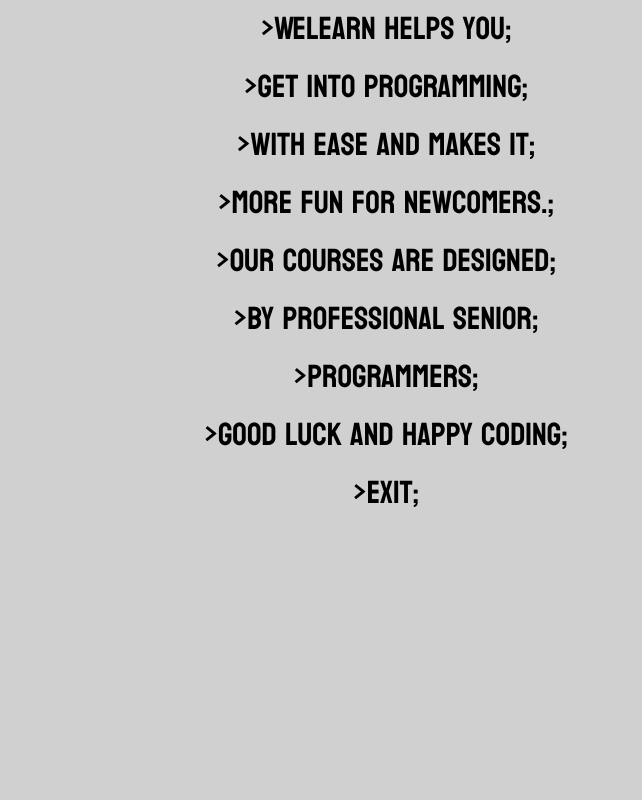
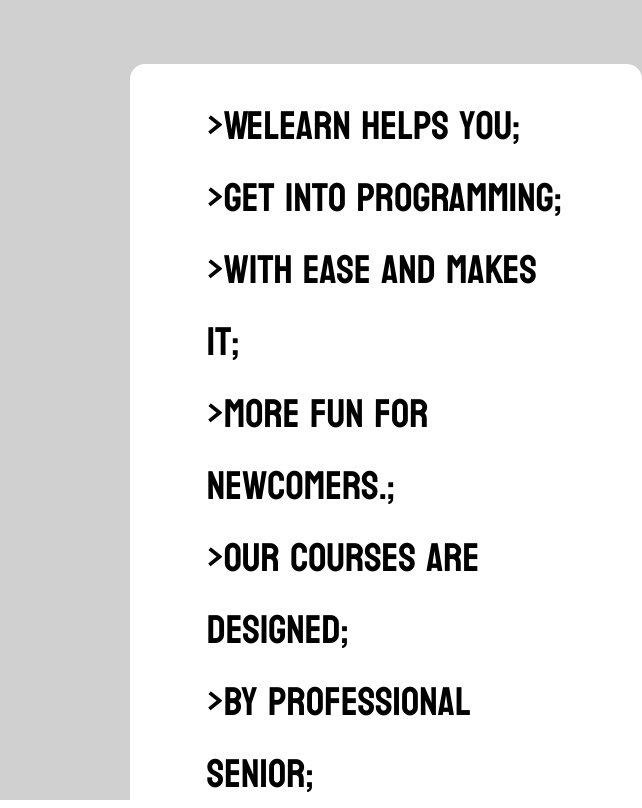
Before and after one commit to nNote1377/project-python, a plain HTML site: page index.html in a window 1280 px wide. Shown: the top 808 px of the page, 638-1280 px from the left. Drawn offline with Linux system fonts and the light colour scheme.

Commit message:
nawet cos zrobione

```diff
--- a/css/main.css
+++ b/css/main.css
@@ -26,8 +26,10 @@ html, body {
     text-shadow: 0 7px 4px rgba(0, 0, 0, 0.35), 0px 4px 4px rgba(0, 0, 0, 0.25), 0px 4px 4px rgba(0, 0, 0, 0.25);
 }
 
+
 .logo, .what-we-teach{
     /*width: 90%;*/
+
 
 }
 .logo{
@@ -51,10 +53,17 @@ html, body {
 .right-pane {
     float: right;
     width: 40%;
+    margin-top: 5%;
 
-    font-size: 2rem;
-    text-align: center;
+
 }
 .right-pane-content{
-    margin: auto;
+
+    background-color: white;
+    border-radius: 15px;
+    font-size: 2.5rem;
+    text-align: left;
+    height: fit-content;
+    width: fit-content;
+    padding: 5% 15%;
 }
```
Also changed, not shown: index.html (+2 -1 lines), 1 other file.
